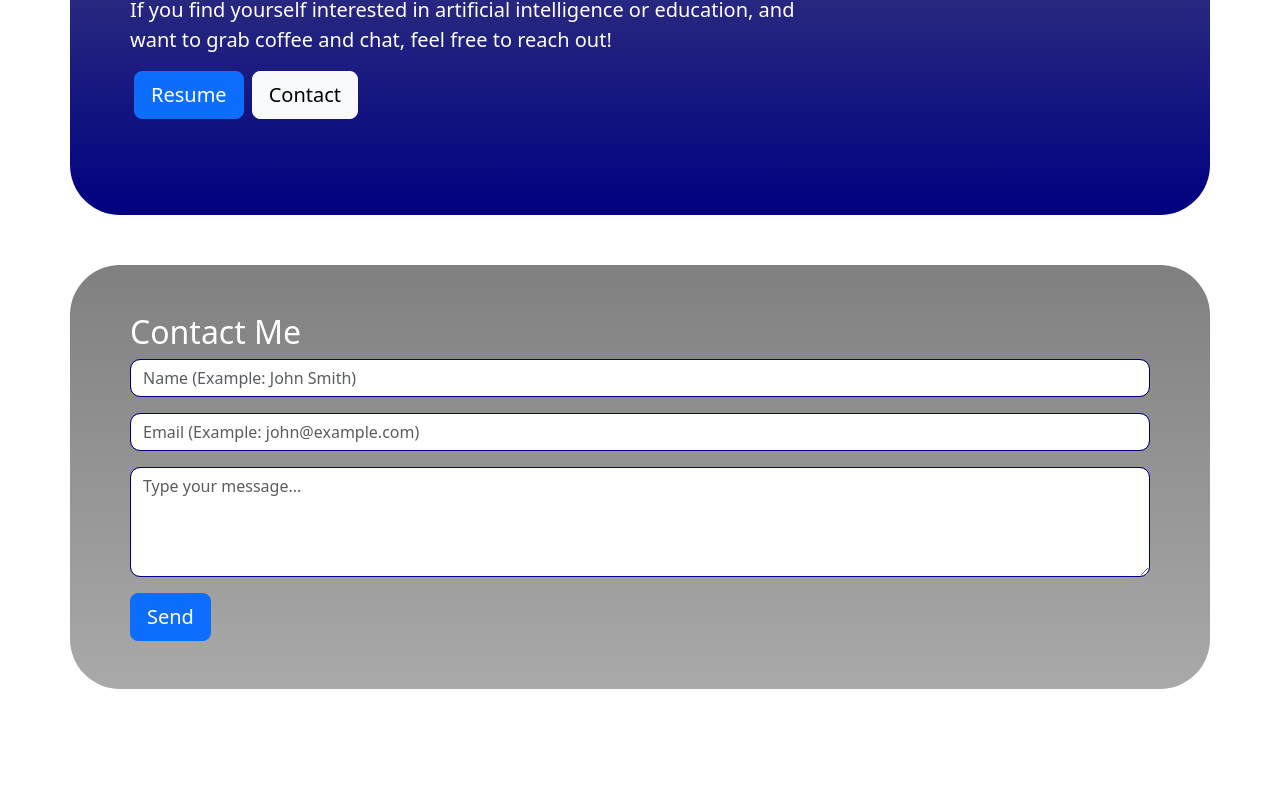
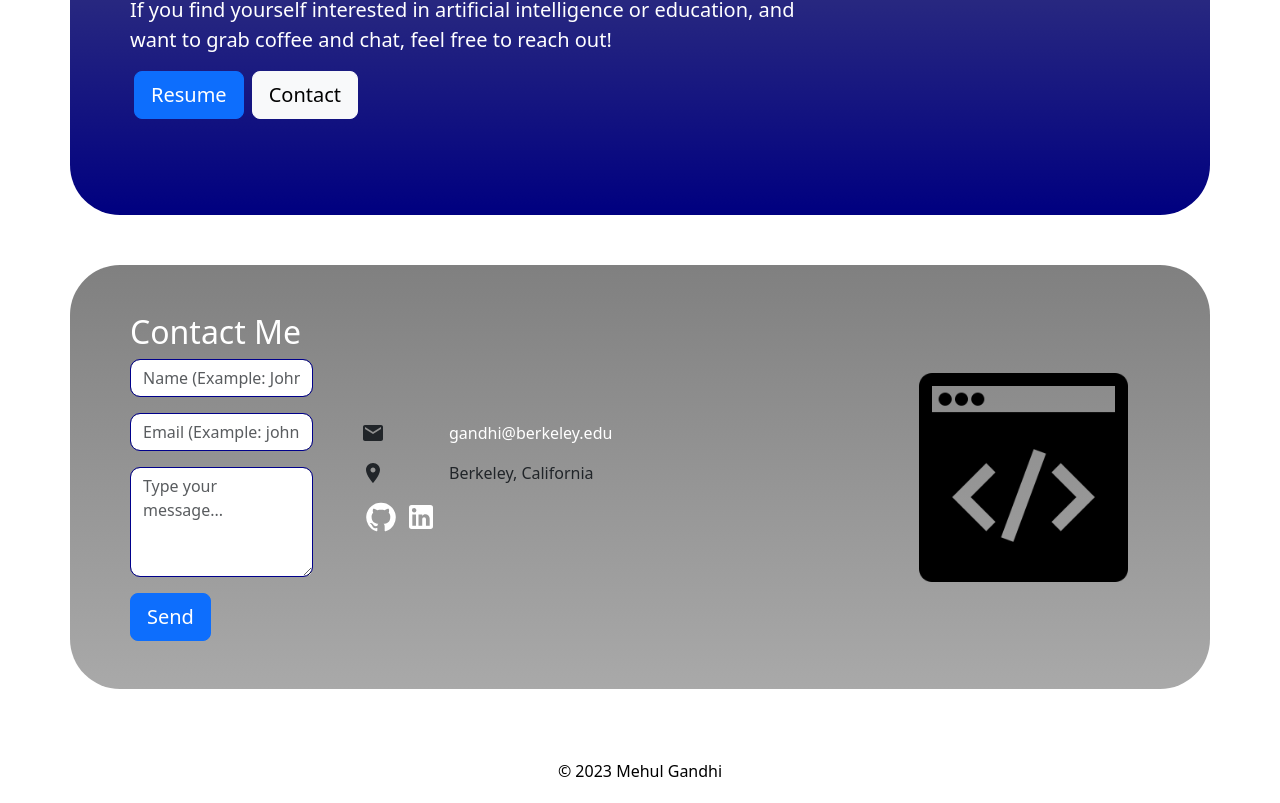
Before and after one commit to Mehul-Gandhi/portfolio, a React (Create React App) app: page / in a window 1280 px wide. Shown: the part 559-1362 px from the top of the page. Before the commit the page ends 1298 px from the top, so only its background shows below. Built offline with nearby package versions, Linux system fonts and the light colour scheme.

Commit message:
Progress with contact

```diff
--- a/package.json
+++ b/package.json
@@ -3,6 +3,10 @@
   "version": "0.1.0",
   "private": true,
   "dependencies": {
+    "@emotion/react": "^11.11.1",
+    "@emotion/styled": "^11.11.0",
+    "@mui/icons-material": "^5.14.3",
+    "@mui/material": "^5.14.5",
     "@testing-library/jest-dom": "^5.17.0",
     "@testing-library/react": "^13.4.0",
     "@testing-library/user-event": "^13.5.0",
--- a/src/About.tsx
+++ b/src/About.tsx
@@ -1,26 +1,54 @@
 import React from 'react';
 import 'bootstrap/dist/css/bootstrap.min.css';
+import { Email, LocationOn, GitHub, LinkedIn } from '@mui/icons-material';
 
 
 const Contact = () => {
   return (
     <div className="d-flex container justify-content-center align-items-center round" style={{ background: 'linear-gradient(to bottom, grey, darkgrey)', borderRadius: '50px', width: '100%', marginTop: "50px", marginBottom: "50px"}}>
-      <div className="container-fluid p-5" style={{ color: 'white' }}>
+  <div className="container-fluid p-5" style={{ color: 'white'}}>
   <h2>Contact Me</h2>
-        <form>
-          <div className="mb-3">
-            <input type="text" className="form-control" placeholder="Name (Example: John Smith)" style={{ borderRadius: '10px', borderColor: 'darkblue' }} />
+  <form className="d-flex flex-column align-items-end">
+    <div className="mb-3" >
+      <input type="text" className="form-control" placeholder="Name (Example: John Smith)" style={{ borderRadius: '10px', borderColor: 'darkblue', width: '100%', maxWidth: '400px', marginRight: '20px' }} />
     </div>
     <div className="mb-3">
-            <input type="email" className="form-control" placeholder="Email (Example: john@example.com)" style={{ borderRadius: '10px', borderColor: 'darkblue' }} />
+      <input type="email" className="form-control" placeholder="Email (Example: john@example.com)" style={{ borderRadius: '10px', borderColor: 'darkblue', width: '100%', maxWidth: '400px', marginRight: '20px' }} />
     </div>
     <div className="mb-3">
-            <textarea className="form-control" rows={4} placeholder="Type your message..." style={{ borderRadius: '10px', borderColor: 'darkblue' }} defaultValue=""></textarea>
+      <textarea className="form-control" rows={4} placeholder="Type your message..." style={{ borderRadius: '10px', borderColor: 'darkblue', width: '100%', maxWidth: '400px'}} defaultValue=""></textarea>
     </div>
-          <button type="submit" className="btn btn-primary btn-lg">Send</button>
+    <button type="submit" className="btn btn-primary btn-lg align-self-start">Send</button>
   </form>
 </div>
+      <div className="col-md-6 d-flex flex-column align-items-start">
+            <div className="d-flex align-items-center mb-3">
+              <Email sx={{ fontSize: 24, marginRight: 8 }} />
+              <a href="mailto:gandhi@berkeley.edu" style={{ color: 'white', textDecoration: 'none' }}>gandhi@berkeley.edu</a>
             </div>
+            <div className="d-flex align-items-center mb-3">
+              <LocationOn sx={{ fontSize: 24, marginRight: 8 }} />
+              Berkeley, California
+            </div>
+            <div className="d-flex">
+              <a href="https://github.com/your-github-profile" target="_blank" rel="noopener noreferrer" className="mx-1" style={{ color: 'white', textDecoration: 'none' }}>
+                <GitHub sx={{ fontSize: 32 }} />
+              </a>
+              <a href="https://linkedin.com/in/your-linkedin-profile" target="_blank" rel="noopener noreferrer" className="mx-1" style={{ color: 'white', textDecoration: 'none' }}>
+                <LinkedIn sx={{ fontSize: 32 }} />
+              </a>
+            </div>
+
+          </div>
+          <div className="col-md-3 d-flex align-items-center">
+        <img
+          src="code-solid.png"
+          alt="Tech Image"
+          style={{ maxWidth: '75%', height: 'auto' }}
+        />
+      </div>
+        </div>
+
   );
 };
 
@@ -60,7 +88,7 @@ const AboutMe = () => {
             </p>
             <div className="d-flex">
               <a href="/resume" className="btn mx-1 btn-primary btn-lg" type="button">Resume</a>
-              <a href="mailto:your-email@example.com?subject" className="btn mx-1 btn-light btn-lg" type="button">Contact</a>
+              <a href="mailto:gandhi@berkeley.edu?subject" className="btn mx-1 btn-light btn-lg" type="button">Contact</a>
             </div>
           </div>
           <div className="col-md-4 d-flex justify-content-center align-items-start">
--- a/src/App.tsx
+++ b/src/App.tsx
@@ -5,7 +5,7 @@ import About from "./About"
 import './App.css';
 import 'bootstrap/dist/css/bootstrap.min.css';
 import Navbar from './Navbar';
-
+import Footer from "./Footer";
 function App() {
   return (
     <Router>
@@ -15,6 +15,7 @@ function App() {
       {/* <Route path="/upload" element={<Upload />} /> */}
 
     </Routes>
+    <Footer />
   </Router>
   );
 }
--- /dev/null
+++ b/src/Footer.tsx
@@ -0,0 +1,11 @@
+import React from 'react';
+
+const Footer = () => {
+  return (
+    <footer style={{ textAlign: 'center', padding: '20px', backgroundColor: 'white', color: 'black' }}>
+      &copy; {new Date().getFullYear()} Mehul Gandhi
+    </footer>
+  );
+};
+
+export default Footer;
```
Also changed, not shown: public/code-solid.png (added), 1 other file (tests, documents, lock files or other folders). Lines whose indentation alone changed are shown as unchanged.
